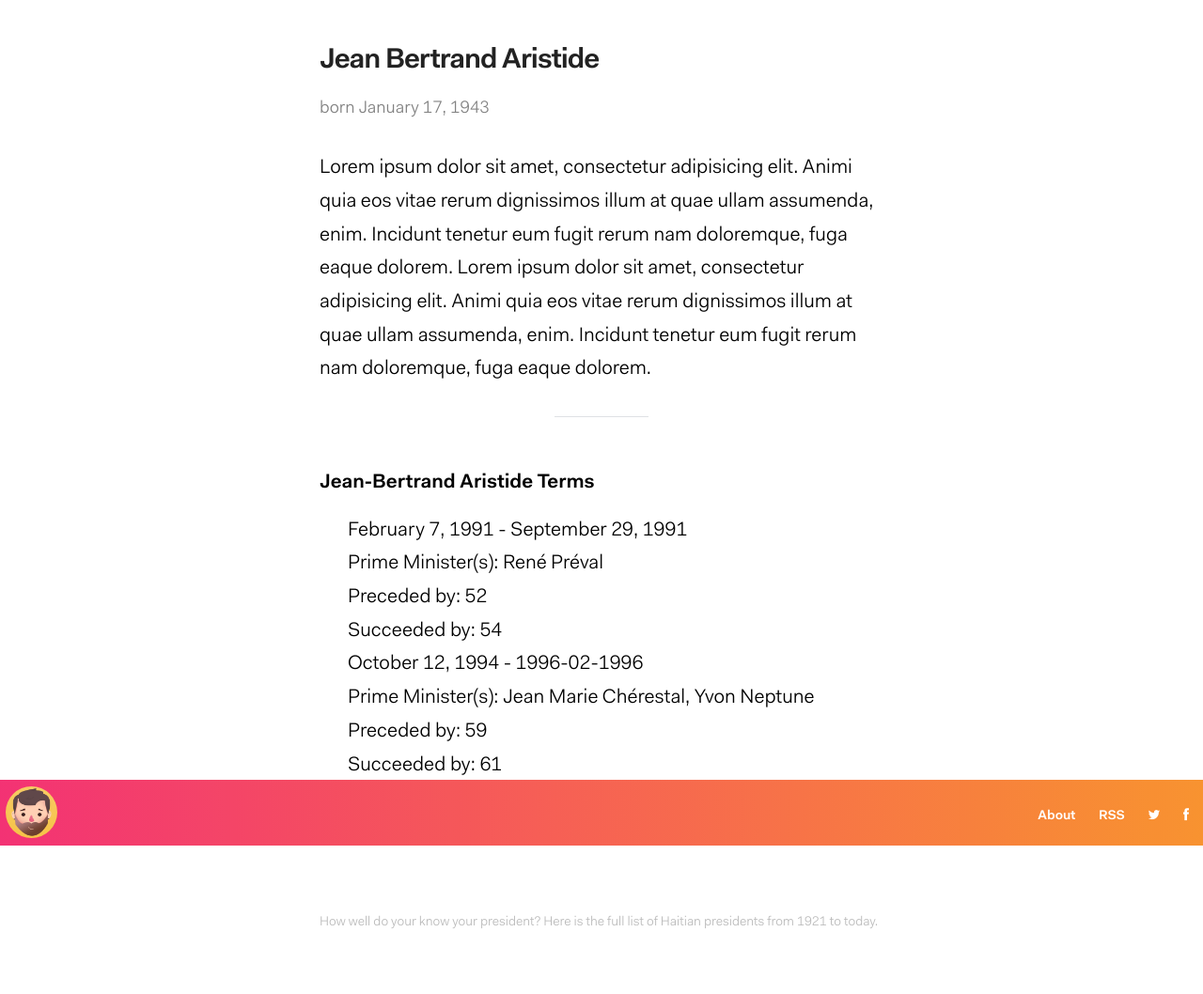
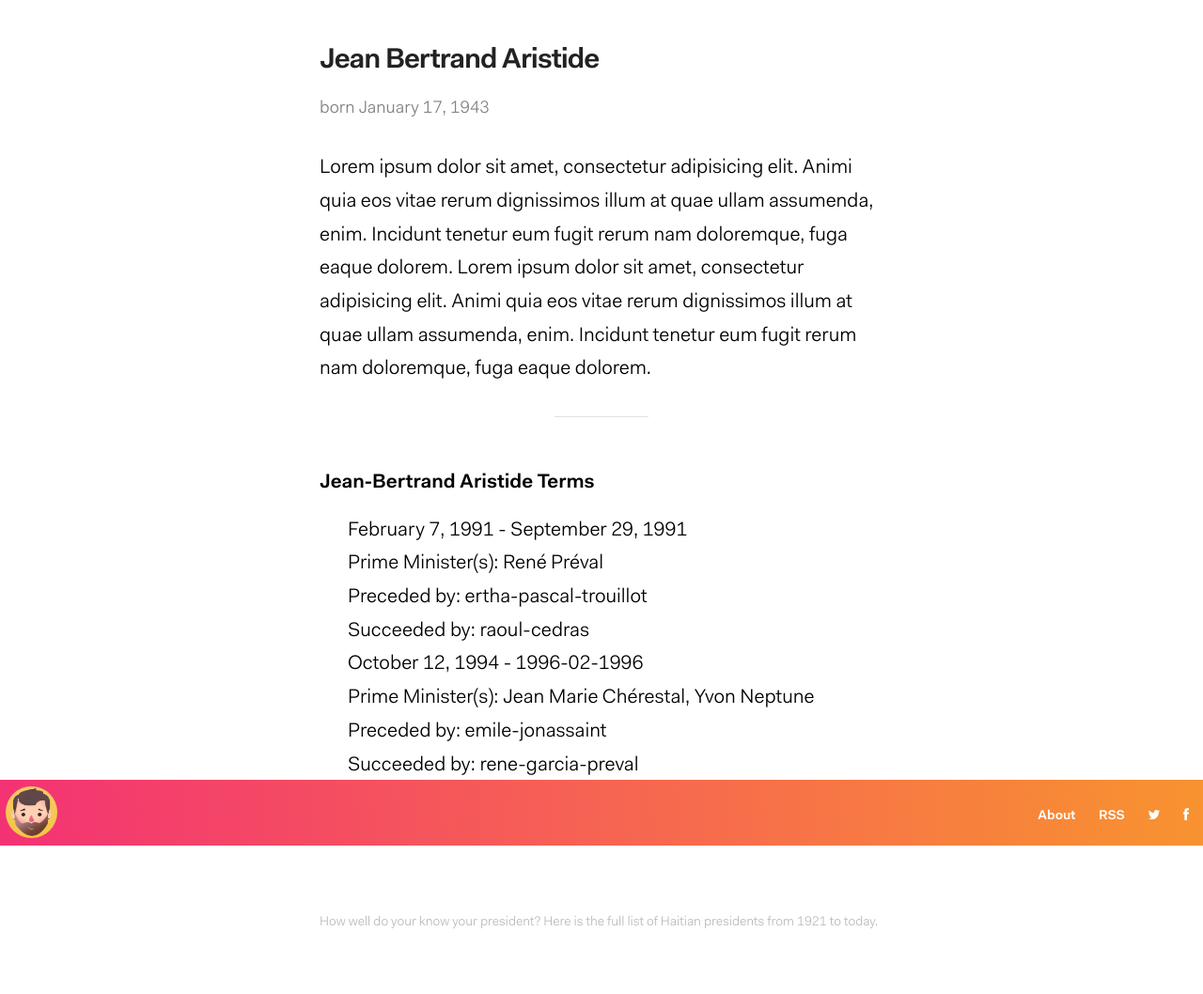
Before and after one commit to kenold/haitipresidents_jekyll, a Jekyll site: the page built from _presidents/jean-bertrand-aristide.md, in a window 1280 px wide. Shown: the whole page at 94% size. Built offline with Jekyll 4.4.1, drawn with Linux system fonts in a browser that asks for light colours; comment, search, counter and statistics services are not loaded.

Commit message:
renam fields value

```diff
--- a/_presidents/jean-bertrand-aristide.md
+++ b/_presidents/jean-bertrand-aristide.md
@@ -12,14 +13,14 @@ terms:
     start: "1991-02-07"
     end: "1991-09-29"
     prime_ministers: "René Préval"
-    predecessor: 52
-    successor: 54
+    predecessor: ertha-pascal-trouillot
+    successor: raoul-cedras
   - id: 2
     start: "1994-10-12"
     end: "1996-02-1996"
     prime_ministers: ["Jean Marie Chérestal", "Yvon Neptune"]
-    predecessor: 59
-    successor: 61
+    predecessor: emile-jonassaint
+    successor: rene-garcia-preval
 political_party:
   - name: 	"Lavalas Political Organization"
     period: "1991-1996"
```
Also changed, not shown: other parts of _presidents/jean-bertrand-aristide.md (+2 -1 lines).
